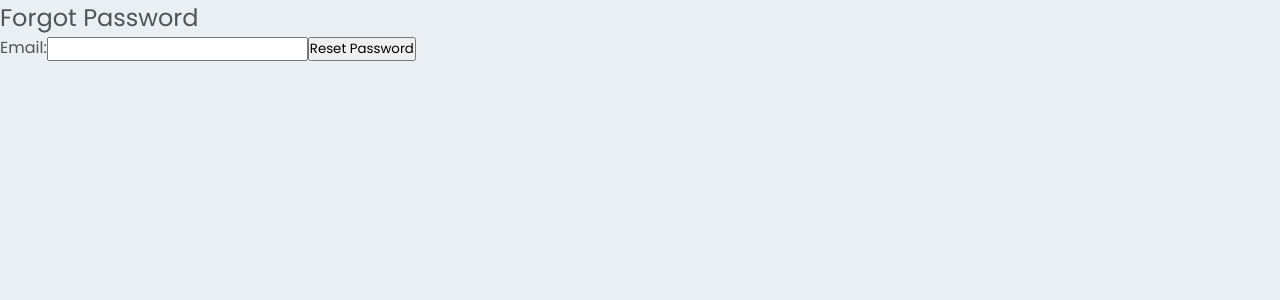
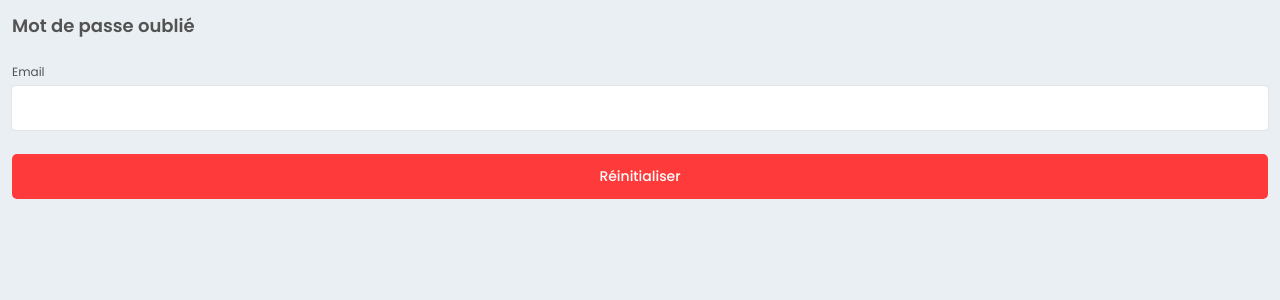
Before and after one commit to LouisMony/EventV2, a React (Create React App) app: page /register/forget-password in a window 1280 px wide. Shown: the top 300 px of the page. Built offline with nearby package versions, Linux system fonts and the light colour scheme.

Commit message:
style reset password

```diff
--- a/src/pages/ResetPassword/ForgotPassword.jsx
+++ b/src/pages/ResetPassword/ForgotPassword.jsx
@@ -1,5 +1,7 @@
 import React, { useState } from 'react';
 import { supabase } from '../../supabase/client';
+import { ToastContainer} from 'react-toastify';
+import { successToast } from '../../js/helpers';
 
 const ForgotPassword = () => {
   const [email, setEmail] = useState('');
@@ -13,15 +15,22 @@ const ForgotPassword = () => {
     console.log("Email soumis:", email);
 
     const { data, error } = await supabase.auth.resetPasswordForEmail(email)
-    console.log({ data, error });
+
+    if(!error){
+        successToast("Email de réinitialisation envoyé")
+    }
+    else{
+        alert('error')
+    }
   };
 
   return (
-    <div>
-      <h2>Forgot Password</h2>
+    <div className='register'>
+        <ToastContainer />
+        <h2>Mot de passe oublié</h2>
         <form onSubmit={handleSubmit}>
             <label>
-          Email:
+            <span>Email</span>
             <input
                 type="email"
                 value={email}
@@ -29,7 +38,7 @@ const ForgotPassword = () => {
                 required
             />
             </label>
-        <button type="submit">Reset Password</button>
+            <button className='mainButton' type="submit">Réinitialiser</button>
         </form>
     </div>
   );
--- a/src/pages/ResetPassword/ResetPassword.jsx
+++ b/src/pages/ResetPassword/ResetPassword.jsx
@@ -1,5 +1,7 @@
 import React, { useState } from 'react';
 import { supabase } from '../../supabase/client';
+import { ToastContainer} from 'react-toastify';
+import { successToast } from '../../js/helpers';
 
 const ResetPassword = () => {
   const [formData, setFormData] = useState({
@@ -26,6 +28,7 @@ const ResetPassword = () => {
             if(data){
                 alert('success')
                 console.log(data);
+                successToast("Mot de passe réinitialisé")
             }
             if(error){
                 alert('error')
@@ -39,11 +42,12 @@ const ResetPassword = () => {
   };
 
   return (
-    <div>
-      <h2>Reset Password</h2>
+    <div className='register'>
+        <ToastContainer />
+        <h2>Réinitialisez votre motre de passe</h2>
         <form onSubmit={handleSubmit}>
             <label>
-          Email:
+                <span>Email</span>
                 <input
                     type="email"
                     name="email"
@@ -53,7 +57,7 @@ const ResetPassword = () => {
                 />
             </label>
             <label>
-          Password:
+                <span>Mot de passe</span>
                 <input
                     type="password"
                     name="password"
@@ -63,7 +67,7 @@ const ResetPassword = () => {
                 />
             </label>
             <label>
-          Confirm Password:
+                <span>Confirmer le mot de passe</span>
                 <input
                     type="password"
                     name="confirmPassword"
@@ -72,7 +76,7 @@ const ResetPassword = () => {
                     required
                 />
             </label>
-        <button type="submit">Reset Password</button>
+            <button className='mainButton' type="submit">Valider</button>
         </form>
     </div>
   );
```
Lines whose indentation alone changed are shown as unchanged.
